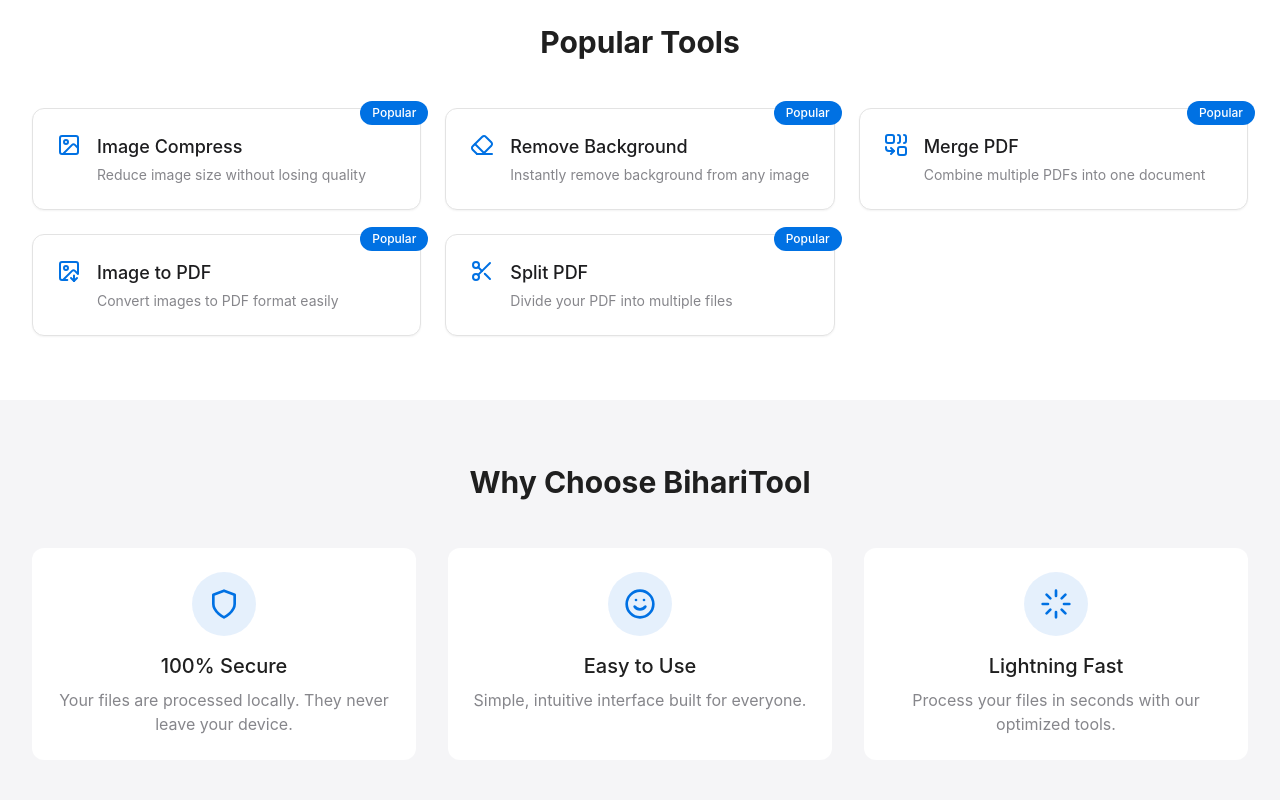
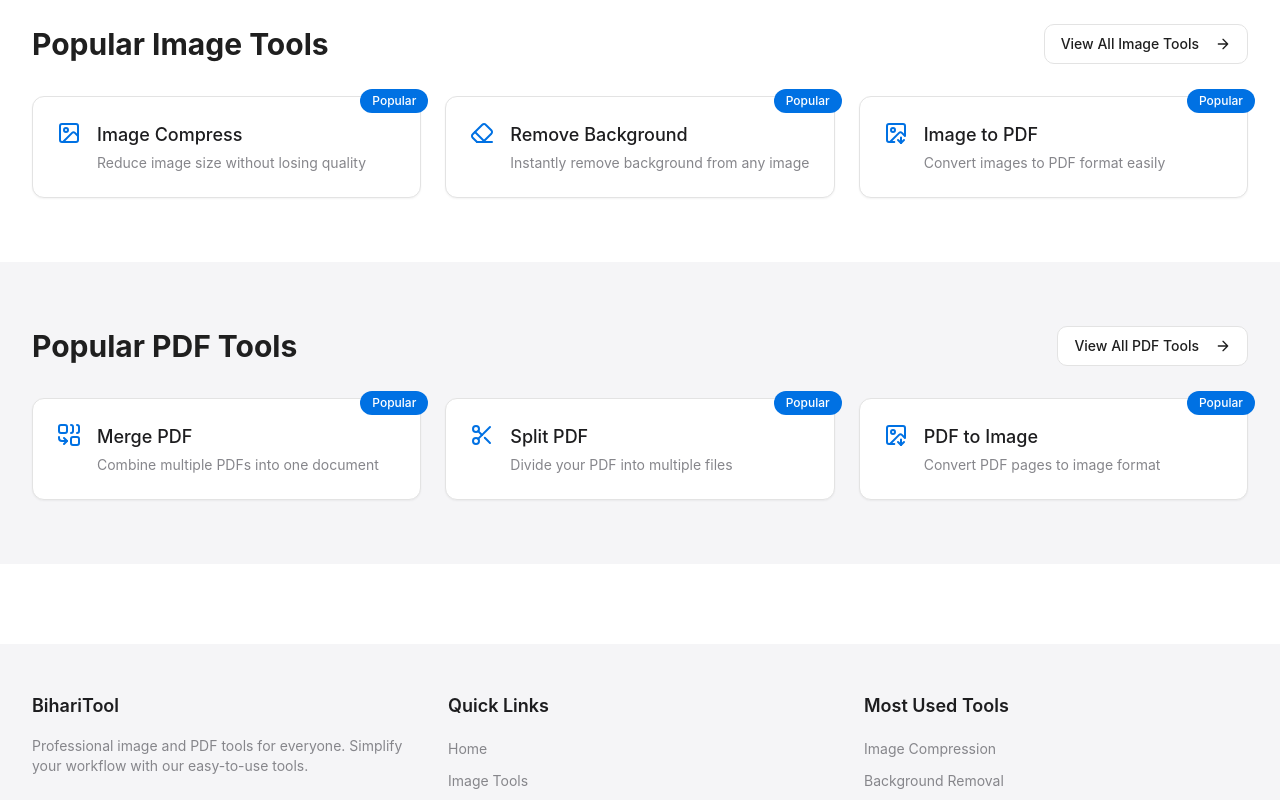
Before and after one commit to akmajay1/bihari-tool-hub-c72b3fb4, a React (Vite) app: page / in a window 1280 px wide. Shown: the part 560-1360 px from the top of the page. Built offline with nearby package versions, Linux system fonts and the light colour scheme.

Commit message:
feat: Improve home and tool pages
Refactor the home page to display popular image and PDF tools separately with clear calls to action. Enhance the visual appeal of the site with animations.

```diff
--- a/src/components/Layout/Header.tsx
+++ b/src/components/Layout/Header.tsx
@@ -48,8 +48,8 @@ const Header: React.FC = () => {
       <div className="app-container">
         <nav className="flex items-center justify-between">
           <Link to="/" className="flex items-center z-10">
-            <span className="text-2xl font-bold text-apple-blue drop-shadow-sm">
-              <AnimatedText text="BihariTool" delay={300} letterDelay={80} />
+            <span className="text-2xl font-bold text-apple-blue drop-shadow-sm bg-white/80 px-2 py-1 rounded">
+              <AnimatedText text="BihariTool" delay={0} letterDelay={50} />
             </span>
           </Link>
 
--- a/src/pages/ImageTools.tsx
+++ b/src/pages/ImageTools.tsx
@@ -1,8 +1,8 @@
-
 import React, { useState, useEffect } from 'react';
 import { useLocation } from 'react-router-dom';
 import ToolCard from '../components/UI/ToolCard';
 import LoadingSkeleton from '../components/UI/LoadingSkeleton';
+import { Helmet } from 'react-helmet-async';
 
 import {
   Image,
@@ -23,12 +23,10 @@ const ImageTools = () => {
   const location = useLocation();
 
   useEffect(() => {
-    // Simulate loading delay for skeleton effect
     const timer = setTimeout(() => {
       setIsLoading(false);
     }, 800);
 
-    // Update meta tags for SEO
     document.title = "Image Tools - BihariTool";
     const metaDescription = document.querySelector('meta[name="description"]');
     if (metaDescription) {
@@ -119,49 +117,33 @@ const ImageTools = () => {
   ];
 
   return (
-    <div className="pt-24 pb-16 fade-in">
-      <div className="app-container">
-        <div className="text-center mb-12">
-          <h1 className="text-4xl font-bold mb-4">Image Tools</h1>
-          <p className="text-apple-darkgray max-w-2xl mx-auto">
-            Free online tools to edit, convert, and enhance your images.
-            No registration required, process files instantly.
-          </p>
-        </div>
+    <>
+      <Helmet>
+        <meta name="description" content="Free online image editing tools - compress, resize, convert, remove background, and more." />
+        <meta name="keywords" content="image tools, image editing, compress image, remove background, resize image" />
+      </Helmet>
+
+      <div className="app-container py-12 md:py-16">
+        <h1 className="text-3xl md:text-4xl font-bold text-center mb-2">Image Tools</h1>
+        <p className="text-center text-gray-600 mb-12 max-w-2xl mx-auto">
+          Professional image editing tools to enhance, convert, and modify your images. No signup required.
+        </p>
 
         {isLoading ? (
-          <div className="grid grid-cols-1 md:grid-cols-2 lg:grid-cols-3 gap-6">
-            {Array(6).fill(0).map((_, index) => (
+          <div className="grid grid-cols-1 md:grid-cols-2 lg:grid-cols-3 xl:grid-cols-4 gap-6">
+            {Array(8).fill(0).map((_, index) => (
               <LoadingSkeleton key={index} className="h-36" />
             ))}
           </div>
         ) : (
-          <>
-            {/* Popular tools section */}
-            <div className="mb-12">
-              <h2 className="text-xl font-medium mb-6 text-apple-darkgray">Popular Tools</h2>
-              <div className="grid grid-cols-1 md:grid-cols-2 lg:grid-cols-3 gap-6">
-                {tools
-                  .filter(tool => tool.popular)
-                  .map((tool, index) => (
-                    <ToolCard key={index} {...tool} />
-                  ))}
-              </div>
-            </div>
-
-            {/* All tools section */}
-            <div>
-              <h2 className="text-xl font-medium mb-6 text-apple-darkgray">All Image Tools</h2>
-              <div className="grid grid-cols-1 md:grid-cols-2 lg:grid-cols-3 gap-6">
-                {tools.map((tool, index) => (
-                  <ToolCard key={`all-${index}`} {...tool} />
-                ))}
-              </div>
-            </div>
-          </>
+          <div className="grid grid-cols-1 sm:grid-cols-2 lg:grid-cols-3 xl:grid-cols-4 gap-6">
+            {tools.map((tool, index) => (
+              <ToolCard key={index} {...tool} />
+            ))}
+          </div>
         )}
       </div>
-    </div>
+    </>
   );
 };
 
--- a/src/pages/Index.tsx
+++ b/src/pages/Index.tsx
@@ -4,7 +4,7 @@ import AnimatedText from '../components/UI/AnimatedText';
 import ToolCard from '../components/UI/ToolCard';
 import LoadingScreen from '../components/Layout/LoadingScreen';
 import { useLanguage } from '../context/LanguageContext';
-
+import { Button } from '@/components/ui/button';
 import {
   Image,
   FileImage,
@@ -42,7 +42,7 @@ const Index = () => {
     setShowLoading(false);
   };
 
-  const imageTools = [
+  const popularImageTools = [
     {
       title: "Image Compress",
       description: "Reduce image size without losing quality",
@@ -58,14 +58,15 @@ const Index = () => {
       popular: true
     },
     {
-      title: "Change Background",
-      description: "Replace image backgrounds with new ones",
-      icon: <PaintBucket size={24} />,
-      to: "/image-tools/change-background"
+      title: "Image to PDF",
+      description: "Convert images to PDF format easily",
+      icon: <ImageDown size={24} />,
+      to: "/image-tools/to-pdf",
+      popular: true
     }
   ];
 
-  const pdfTools = [
+  const popularPdfTools = [
     {
       title: "Merge PDF",
       description: "Combine multiple PDFs into one document",
@@ -74,17 +75,17 @@ const Index = () => {
       popular: true
     },
     {
-      title: "Image to PDF",
-      description: "Convert images to PDF format easily",
-      icon: <ImageDown size={24} />,
-      to: "/pdf-tools/image-to-pdf",
-      popular: true
-    },
-    {
       title: "Split PDF",
       description: "Divide your PDF into multiple files",
       icon: <Scissors size={24} />,
       to: "/pdf-tools/split-pdf",
+      popular: true
+    },
+    {
+      title: "PDF to Image",
+      description: "Convert PDF pages to image format",
+      icon: <ImageDown size={24} />,
+      to: "/pdf-tools/pdf-to-image",
       popular: true
     }
   ];
@@ -114,71 +115,46 @@ const Index = () => {
           <div className="absolute bottom-0 left-0 right-0 h-16 bg-gradient-to-t from-white to-transparent"></div>
         </section>
 
-        <section className="py-16">
+        {/* Popular Image Tools Section */}
+        <section className="py-16 bg-white">
           <div className="app-container">
-            <h2 className="text-3xl font-bold text-center mb-12">{t('popularTools')}</h2>
-
+            <div className="flex items-center justify-between mb-8">
+              <h2 className="text-3xl font-bold">Popular Image Tools</h2>
+              <Link to="/image-tools">
+                <Button variant="outline" className="group">
+                  View All Image Tools
+                  <svg xmlns="http://www.w3.org/2000/svg" className="h-4 w-4 ml-2 transition-transform group-hover:translate-x-1" viewBox="0 0 24 24" fill="none" stroke="currentColor" strokeWidth="2" strokeLinecap="round" strokeLinejoin="round">
+                    <path d="M5 12h14M12 5l7 7-7 7"/>
+                  </svg>
+                </Button>
+              </Link>
+            </div>
             <div className="grid grid-cols-1 md:grid-cols-2 lg:grid-cols-3 gap-6">
-              {[...imageTools, ...pdfTools]
-                .filter(tool => tool.popular)
-                .map((tool, index) => (
-                  <ToolCard key={index} {...tool} />
-                ))}
+              {popularImageTools.map((tool, index) => (
+                <ToolCard key={index} {...tool} />
+              ))}
             </div>
           </div>
         </section>
 
+        {/* Popular PDF Tools Section */}
         <section className="py-16 bg-apple-gray">
           <div className="app-container">
-            <h2 className="text-3xl font-bold text-center mb-12">{t('whyChoose')}</h2>
-
-            <div className="grid grid-cols-1 md:grid-cols-3 gap-8">
-              <div className="bg-white p-6 rounded-xl text-center">
-                <div className="w-16 h-16 bg-apple-blue/10 rounded-full flex items-center justify-center mx-auto mb-4">
-                  <svg xmlns="http://www.w3.org/2000/svg" className="h-8 w-8 text-apple-blue" viewBox="0 0 24 24" fill="none" stroke="currentColor" strokeWidth="2" strokeLinecap="round" strokeLinejoin="round">
-                    <path d="M12 22s8-4 8-10V5l-8-3-8 3v7c0 6 8 10 8 10" />
+            <div className="flex items-center justify-between mb-8">
+              <h2 className="text-3xl font-bold">Popular PDF Tools</h2>
+              <Link to="/pdf-tools">
+                <Button variant="outline" className="group">
+                  View All PDF Tools
+                  <svg xmlns="http://www.w3.org/2000/svg" className="h-4 w-4 ml-2 transition-transform group-hover:translate-x-1" viewBox="0 0 24 24" fill="none" stroke="currentColor" strokeWidth="2" strokeLinecap="round" strokeLinejoin="round">
+                    <path d="M5 12h14M12 5l7 7-7 7"/>
                   </svg>
-                </div>
-                <h3 className="text-xl font-medium mb-2">{t('secure')}</h3>
-                <p className="text-apple-darkgray">{t('secureDesc')}</p>
-              </div>
-
-              <div className="bg-white p-6 rounded-xl text-center">
-                <div className="w-16 h-16 bg-apple-blue/10 rounded-full flex items-center justify-center mx-auto mb-4">
-                  <svg xmlns="http://www.w3.org/2000/svg" className="h-8 w-8 text-apple-blue" viewBox="0 0 24 24" fill="none" stroke="currentColor" strokeWidth="2" strokeLinecap="round" strokeLinejoin="round">
-                    <circle cx="12" cy="12" r="10" />
-                    <path d="M8 14s1.5 2 4 2 4-2 4-2" />
-                    <line x1="9" y1="9" x2="9.01" y2="9" />
-                    <line x1="15" y1="9" x2="15.01" y2="9" />
-                  </svg>
-                </div>
-                <h3 className="text-xl font-medium mb-2">{t('easyToUse')}</h3>
-                <p className="text-apple-darkgray">{t('easyToUseDesc')}</p>
-              </div>
-
-              <div className="bg-white p-6 rounded-xl text-center">
-                <div className="w-16 h-16 bg-apple-blue/10 rounded-full flex items-center justify-center mx-auto mb-4">
-                  <svg xmlns="http://www.w3.org/2000/svg" className="h-8 w-8 text-apple-blue" viewBox="0 0 24 24" fill="none" stroke="currentColor" strokeWidth="2" strokeLinecap="round" strokeLinejoin="round">
-                    <path d="M12 2v4m0 12v4M4.93 4.93l2.83 2.83m8.48 8.48 2.83 2.83M2 12h4m12 0h4M4.93 19.07l2.83-2.83m8.48-8.48 2.83-2.83" />
-                  </svg>
-                </div>
-                <h3 className="text-xl font-medium mb-2">{t('fast')}</h3>
-                <p className="text-apple-darkgray">{t('fastDesc')}</p>
-              </div>
+                </Button>
+              </Link>
             </div>
-          </div>
-        </section>
-
-        <section className="py-20">
-          <div className="app-container text-center">
-            <h2 className="text-3xl font-bold mb-6">{t('readyToTransform')}</h2>
-            <p className="text-xl text-apple-darkgray max-w-2xl mx-auto mb-10">
-              {t('startUsing')}
-            </p>
-            <div className="flex flex-col sm:flex-row gap-4 justify-center">
-              <Link to="/image-tools" className="apple-btn text-lg px-8 py-3">
-                {t('getStarted')}
-              </Link>
+            <div className="grid grid-cols-1 md:grid-cols-2 lg:grid-cols-3 gap-6">
+              {popularPdfTools.map((tool, index) => (
+                <ToolCard key={index} {...tool} />
+              ))}
             </div>
           </div>
         </section>
```
